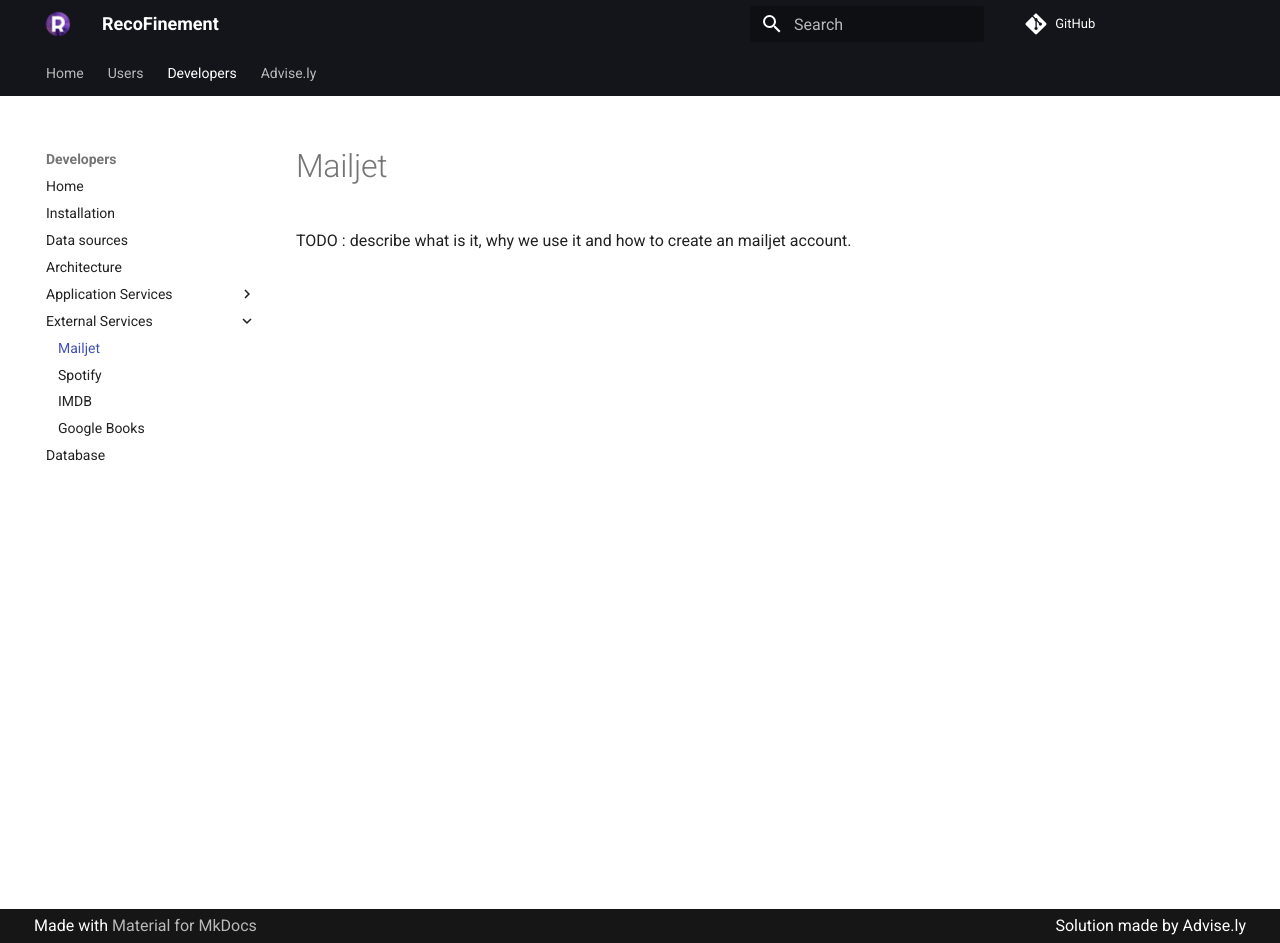
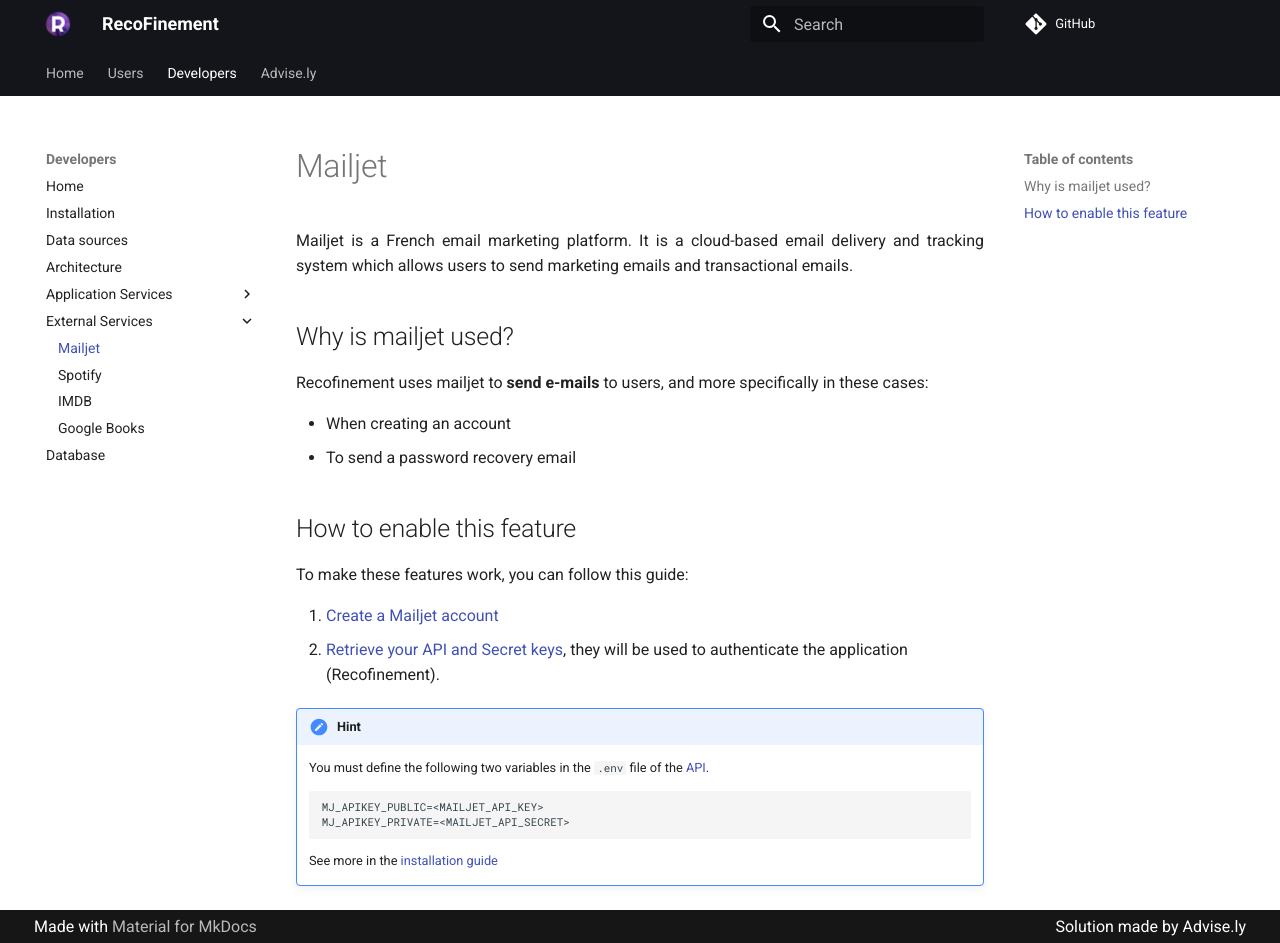
Before and after one commit to RomainCtl/RecoFinement, an MkDocs documentation site: the page built from docs/developers/external_services/mailjet.md, in a window 1280 px wide and 943 px high. Built offline with MkDocs 1.6.1 and Material for MkDocs 9.7.7, drawn with Linux system fonts in a browser that asks for light colours; comment, search, counter and statistics services are not loaded.

Commit message:
add mailjet description

````diff
--- a/docs/developers/external_services/mailjet.md
+++ b/docs/developers/external_services/mailjet.md
@@ -1 +1,23 @@
-TODO : describe what is it, why we use it and how to create an mailjet account.
+Mailjet is a French email marketing platform. It is a cloud-based email delivery and tracking system which allows users to send marketing emails and transactional emails.
+
+## Why is mailjet used?
+
+Recofinement uses mailjet to __send e-mails__ to users, and more specifically in these cases:
+
+* When creating an account
+* To send a password recovery email
+
+## How to enable this feature
+
+To make these features work, you can follow this guide:
+
+1. [Create a Mailjet account](https://app.mailjet.com/signup)
+2. [Retrieve your API and Secret keys](https://app.mailjet.com/account/api_keys), they will be used to authenticate the application (Recofinement).
+
+!!! hint
+    You must define the following two variables in the `.env` file of the [API](../../services/api).
+    ```
+    MJ_APIKEY_PUBLIC=<MAILJET_API_KEY>
+    MJ_APIKEY_PRIVATE=<MAILJET_API_SECRET>
+    ```
+    See more in the [installation guide](../../installation/#environment-variables)
````
